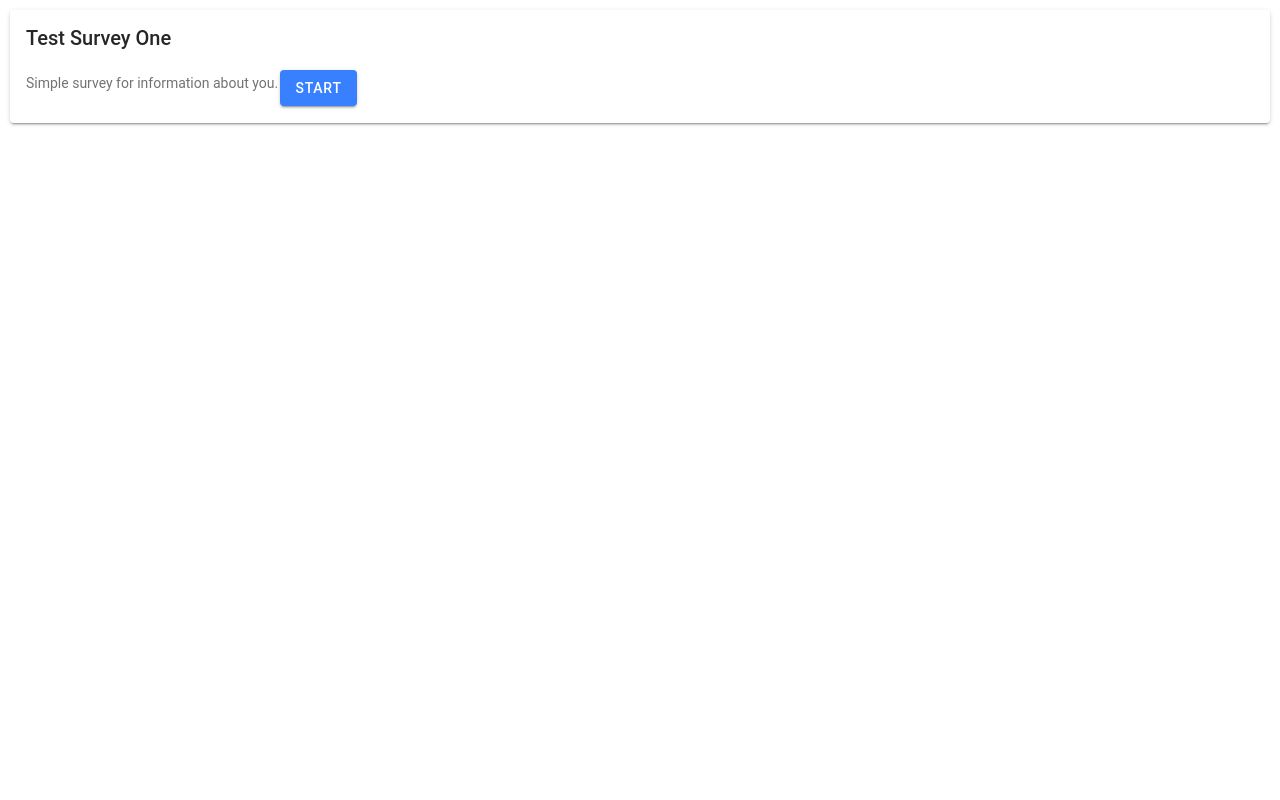
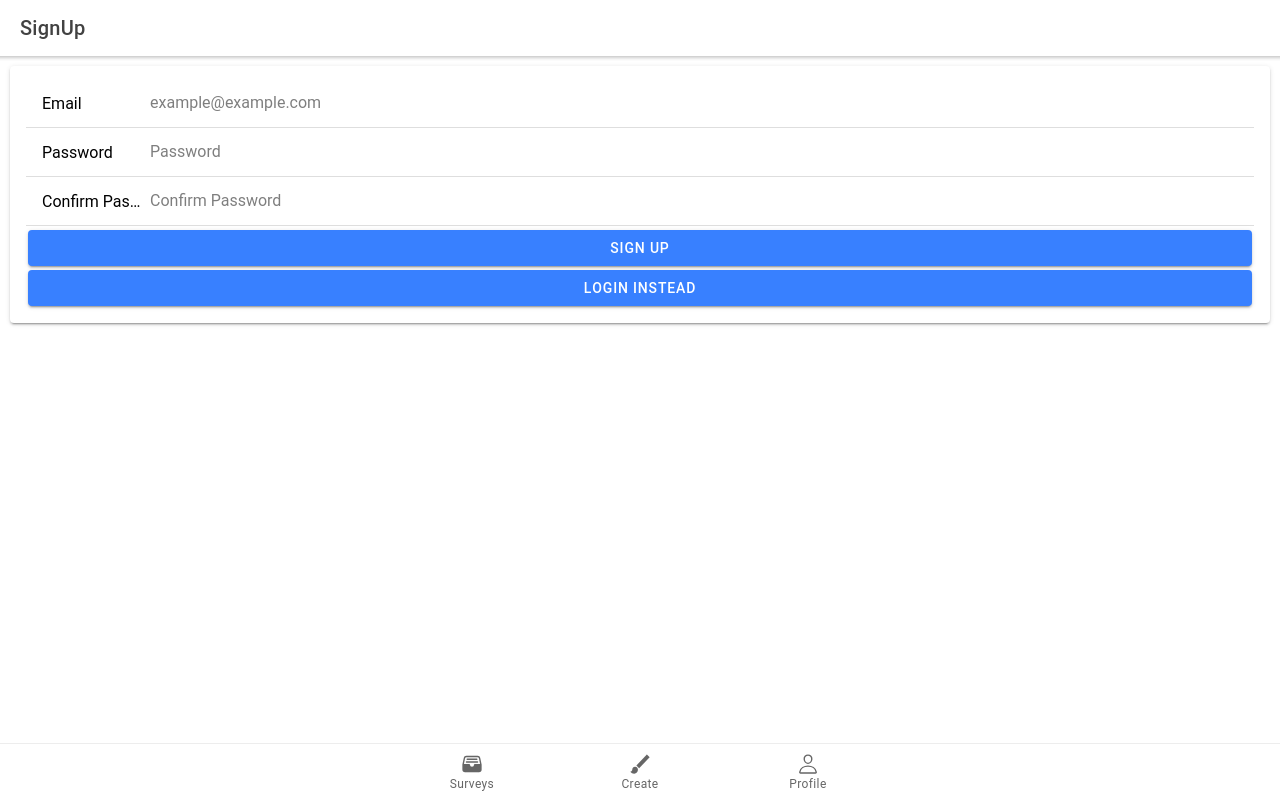
Before and after one commit to Kotishka/survey-monster, a React (Create React App) app: page /signup in a window 1280 px wide. Built offline with nearby package versions, Linux system fonts and the light colour scheme; no server answers; sample sign-in values are in the browser's storage.

Commit message:
Brought Tabs back to each page
Now researching how to remove tabs from specific pages.

```diff
--- a/src/App.tsx
+++ b/src/App.tsx
@@ -7,7 +7,9 @@ import {
   IonRouterOutlet,
   IonTabBar,
   IonTabButton,
-  IonTabs
+  IonTabs,
+  IonSplitPane,
+  IonMenuToggle
 } from '@ionic/react';
 import { IonReactRouter } from '@ionic/react-router';
 
@@ -36,31 +38,43 @@ import Home from './pages/Home';
 import SignUp from './pages/SignUp';
 import Profile from './pages/Profile';
 import Create from './pages/Create';
-import MainTabs from './pages/MainTabs';
+import MainTabs from './MainTabs';
 import CurrentSurveys from './pages/CurrentSurveys';
 import { UserContext } from '.';
+import { brushSharp, fileTrayFull, personOutline } from 'ionicons/icons';
 
 
 const IonicApp: React.FC = () => {
-
-  const user = useContext(UserContext);
-
   return (
     <IonApp>
-      {user ? ( <CurrentSurveys /> ) : (
         <IonReactRouter>
+          <IonTabs>
             <IonRouterOutlet>
               <Route path="/home" component={Home} exact />
               <Route path="/login" component={Login} exact />
               <Route path="/signup" component={SignUp} exact />
-          <Route path="/profile" component={Profile} exact />
+              <Route path="/Profile" component={Profile} exact />
               <Route path="/MainTabs" component={MainTabs} exact />
               <Route path="/Create" component={Create} exact />
               <Route path="/CurrentSurveys" component={CurrentSurveys} exact />
-          <Route exact path="/" render={() => <Redirect to="/home"/>} />
+              <Route exact path="/" render={() => <Redirect to="/home" />} />
             </IonRouterOutlet>
+            <IonTabBar slot="bottom">
+              <IonTabButton tab="CurrentSurveys" href="/CurrentSurveys">
+                <IonIcon icon={fileTrayFull} />
+                <IonLabel>Surveys</IonLabel>
+              </IonTabButton>
+              <IonTabButton tab="Create" href="/CreateSurveys">
+                <IonIcon icon={brushSharp} />
+                <IonLabel>Create</IonLabel>
+              </IonTabButton>
+              <IonTabButton tab="Profile" href="/Profile">
+                <IonIcon icon={personOutline} />
+                <IonLabel>Profile</IonLabel>
+              </IonTabButton>
+            </IonTabBar>
+          </IonTabs>
         </IonReactRouter>
-      )}
     </IonApp>
   );
 };
--- a/src/pages/CurrentSurveys.tsx
+++ b/src/pages/CurrentSurveys.tsx
@@ -1,12 +1,17 @@
 import React from 'react';
-import { IonContent, IonHeader, IonPage, IonTitle, IonToolbar, IonCard, IonCardHeader, IonCardSubtitle, IonCardTitle, IonCardContent, IonItem, IonIcon, IonLabel, IonButton } from '@ionic/react';
+import { IonContent, IonHeader, IonPage, IonTitle, IonToolbar, IonCard, IonCardHeader, IonCardSubtitle, IonCardTitle, IonCardContent, IonItem, IonIcon, IonLabel, IonButton, IonMenuButton, IonMenu, IonList, IonMenuToggle, IonButtons } from '@ionic/react';
+import MainTabs from '../MainTabs';
+import Menu from '../components/Menu';
 
 const CurrentSurveys: React.FC = () => {
   return (
     <IonPage>
       <IonContent fullscreen>
-        <IonHeader collapse="condense">
+        <IonHeader>
           <IonToolbar>
+            <IonButtons slot="start">
+              <IonMenuButton />
+            </IonButtons>
             <IonTitle size="large">Current Surveys</IonTitle>
           </IonToolbar>
         </IonHeader>
@@ -18,7 +23,7 @@ const CurrentSurveys: React.FC = () => {
           <IonCardContent>
             Simple survey for information about you.
             <IonButton>Start</IonButton>
-      </IonCardContent>
+          </IonCardContent>
         </IonCard>
       </IonContent>
     </IonPage>
--- /dev/null
+++ b/src/pages/Home.css
@@ -0,0 +1,3 @@
+ion-tab-bar.hydrated {
+    display: none !important;
+}
--- a/src/pages/Home.tsx
+++ b/src/pages/Home.tsx
@@ -1,7 +1,9 @@
-import React, { useEffect } from 'react';
-import { IonContent, IonHeader, IonPage, IonTitle, IonToolbar, IonButton } from '@ionic/react';
+import React, { useEffect, constructor } from 'react';
+import { IonContent, IonHeader, IonPage, IonTitle, IonToolbar, IonButton, } from '@ionic/react';
+import { analytics } from 'firebase';
 
 const Home: React.FC = () => {
+
     return (
         <IonPage>
             <IonHeader>
--- a/src/pages/MainTabs.tsx
+++ /dev/null
@@ -1,42 +0,0 @@
-import React, { useState } from "react";
-import {
-  IonTabs,
-  IonRouterOutlet,
-  IonTabBar,
-  IonTabButton,
-  IonIcon,
-  IonLabel
-} from "@ionic/react";
-import { Redirect, Route } from "react-router";
-import { fileTrayFull, brushSharp, personOutline } from "ionicons/icons";
-import CurrentSurveys from "./CurrentSurveys";
-import Create from "./Create";
-import Profile from "./Profile";
-
-const MainTabs: React.FC = () => {
-  return (
-    <IonTabs>
-    <IonRouterOutlet>
-      <Route path="/CurrentSurveys" component={CurrentSurveys} exact />
-      <Route path="/CreateSurveys" component={Create} exact />
-      <Route path="/Profile" component={Profile} />
-      <Route path="/" render={() => <Redirect to="/CurrentSurveys" />} exact />
-    </IonRouterOutlet>
-    <IonTabBar slot="bottom">
-      <IonTabButton tab="CurrentSurveys" href="/CurrentSurveys">
-        <IonIcon icon={fileTrayFull} />
-        <IonLabel>Surveys</IonLabel>
-      </IonTabButton>
-      <IonTabButton tab="Create" href="/CreateSurveys">
-        <IonIcon icon={brushSharp} />
-        <IonLabel>Create</IonLabel>
-      </IonTabButton>
-      <IonTabButton tab="Profile" href="/Profile">
-        <IonIcon icon={personOutline} />
-        <IonLabel>Profile</IonLabel>
-      </IonTabButton>
-    </IonTabBar>
-  </IonTabs>  );
-};
-
-    export default MainTabs;
--- a/src/pages/Profile.tsx
+++ b/src/pages/Profile.tsx
@@ -13,12 +13,6 @@ const Profile: React.FC = () => {
         </IonToolbar>
       </IonHeader>
       <IonContent>
-        <IonHeader collapse="condense">
-          <IonToolbar>
-            <IonTitle size="large">Profile</IonTitle>
-          </IonToolbar>
-        </IonHeader>
-
         <p>Add stats here:
           Email<br />
           Profile Pic?<br />
```
Lines whose indentation alone changed are shown as unchanged.
